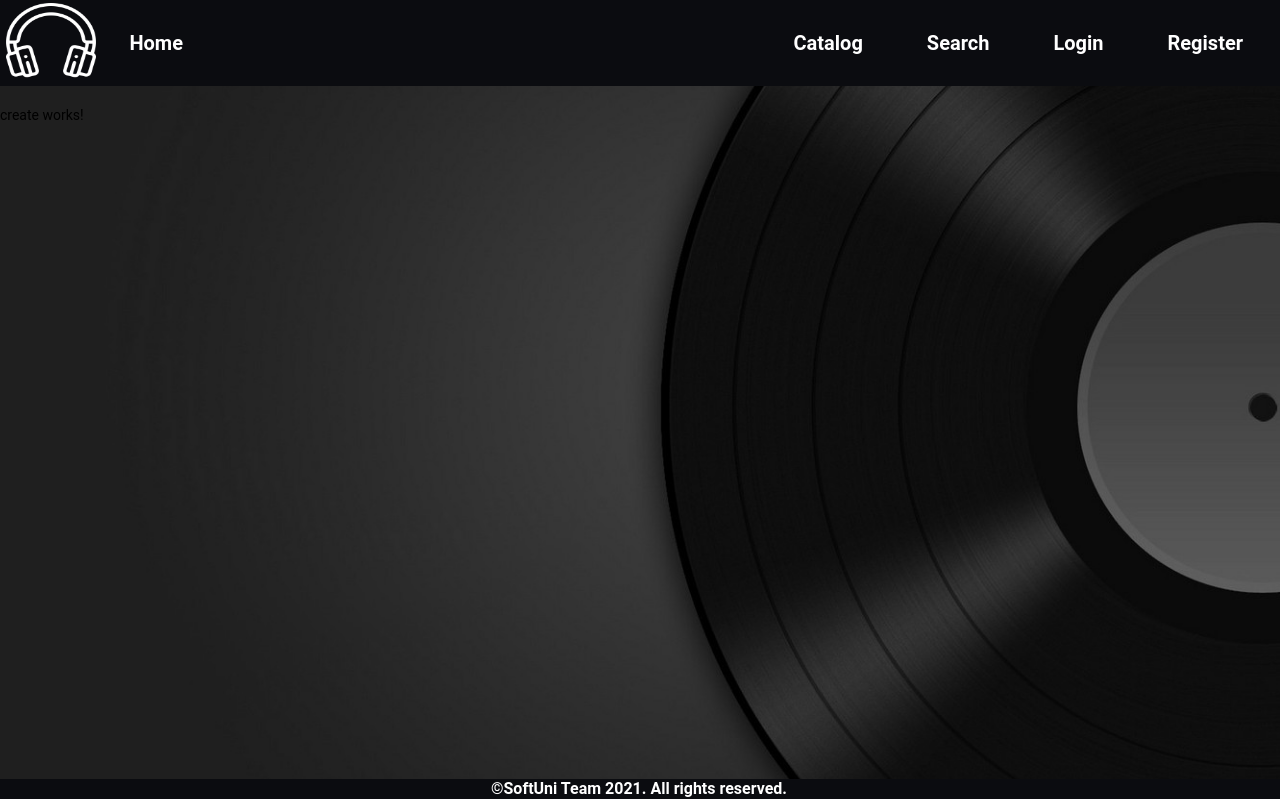
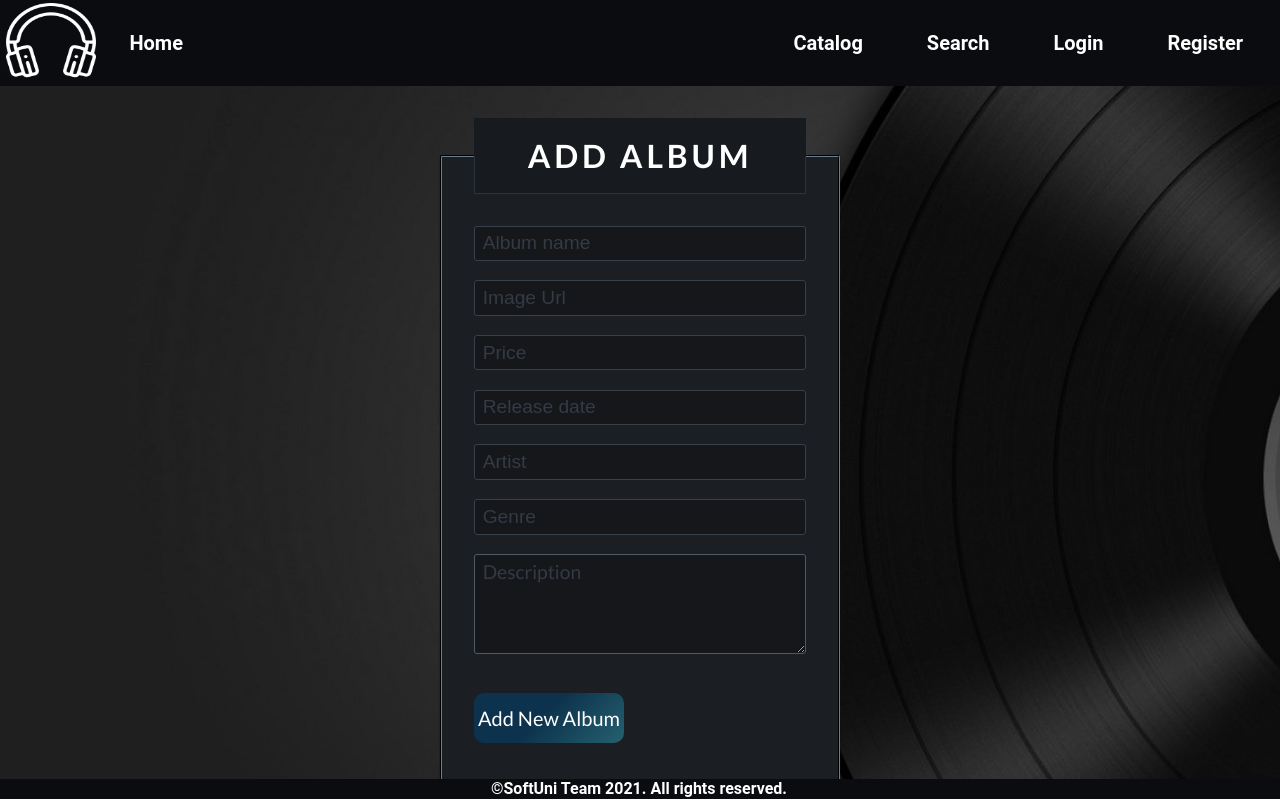
Before and after one commit to pavlinevtimov1998/Movie-App, an Angular app in the folder Client/music-app/: page /create in a window 1280 px wide. Shown: the top 799 px of the page. Built offline with nearby package versions, Linux system fonts and the light colour scheme; no server answers.

Commit message:
add create album functionality

```diff
--- a/Client/music-app/src/app/albums/album.service.ts
+++ b/Client/music-app/src/app/albums/album.service.ts
@@ -11,9 +11,19 @@ export class AlbumService {
     return this.http.get<IAlbum[]>('http://localhost:3000/data/albums');
   }
 
-  getOne(albumId: string): Observable<IAlbum> {
-    return this.http.get<IAlbum>(
+  getOne(albumId: string): Observable<{ status: string; album: IAlbum }> {
+    return this.http.get<{ status: string; album: IAlbum }>(
       'http://localhost:3000/data/albums/' + albumId
     );
   }
+
+  createAlbum(body: IAlbum): Observable<{ status: string; album: IAlbum }> {
+    return this.http.post<{ status: string; album: IAlbum }>(
+      'http://localhost:3000/data/albums',
+      body,
+      {
+        withCredentials: true,
+      }
+    );
+  }
 }
--- a/Client/music-app/src/app/albums/albums.module.ts
+++ b/Client/music-app/src/app/albums/albums.module.ts
@@ -8,10 +8,11 @@ import { MatProgressSpinnerModule } from '@angular/material/progress-spinner';
 import { AlbumService } from './album.service';
 import { CreateComponent } from './create/create.component';
 import { EditComponent } from './edit/edit.component';
+import { ReactiveFormsModule } from '@angular/forms';
 
 @NgModule({
   declarations: [CatalogComponent, AlbumItemComponent, DetailsComponent, CreateComponent, EditComponent],
-  imports: [CommonModule, albumRoutingModule, MatProgressSpinnerModule],
+  imports: [CommonModule, albumRoutingModule, MatProgressSpinnerModule, ReactiveFormsModule],
   providers: [AlbumService],
   exports: [CatalogComponent, AlbumItemComponent, DetailsComponent],
 })
--- a/Client/music-app/src/app/albums/create/create.component.html
+++ b/Client/music-app/src/app/albums/create/create.component.html
@@ -1 +1,79 @@
-<p>create works!</p>
+<section class="createPage">
+  <form [formGroup]="createAlbumForm" (ngSubmit)="createAlbumHandler()">
+    <fieldset>
+      <legend>Add Album</legend>
+
+      <div class="container">
+        <label for="name" class="vhide">Album name</label>
+        <input
+          formControlName="name"
+          id="name"
+          name="name"
+          class="name"
+          type="text"
+          placeholder="Album name"
+        />
+
+        <label for="imageUrl" class="vhide">Image Url</label>
+        <input
+          formControlName="imageUrl"
+          id="imageUrl"
+          name="imageUrl"
+          class="imageUrl"
+          type="text"
+          placeholder="Image Url"
+        />
+
+        <label for="price" class="vhide">Price</label>
+        <input
+          formControlName="price"
+          id="price"
+          name="price"
+          class="price"
+          type="text"
+          placeholder="Price"
+        />
+
+        <label for="releaseDate" class="vhide">Release date</label>
+        <input
+          formControlName="releaseDate"
+          id="releaseDate"
+          name="releaseDate"
+          class="releaseDate"
+          type="text"
+          placeholder="Release date"
+        />
+
+        <label for="artist" class="vhide">Artist</label>
+        <input
+          formControlName="artist"
+          id="artist"
+          name="artist"
+          class="artist"
+          type="text"
+          placeholder="Artist"
+        />
+
+        <label for="genre" class="vhide">Genre</label>
+        <input
+          formControlName="genre"
+          id="genre"
+          name="genre"
+          class="genre"
+          type="text"
+          placeholder="Genre"
+        />
+
+        <label for="description" class="vhide">Description</label>
+        <textarea
+          formControlName="description"
+          name="description"
+          class="description"
+          placeholder="Description"
+        ></textarea>
+
+        <button class="add-album">Add New Album</button>
+      </div>
+    </fieldset>
+  </form>
+</section>
--- a/Client/music-app/src/app/albums/create/create.component.ts
+++ b/Client/music-app/src/app/albums/create/create.component.ts
@@ -1,15 +1,54 @@
 import { Component, OnInit } from '@angular/core';
+import {
+  FormBuilder,
+  FormControl,
+  FormGroup,
+  Validators,
+} from '@angular/forms';
+import { Router } from '@angular/router';
+import { IAlbum } from 'src/app/core/interfaces.ts/Album-Interface';
+import { AlbumService } from '../album.service';
 
 @Component({
   selector: 'app-create',
   templateUrl: './create.component.html',
-  styleUrls: ['./create.component.css']
+  styleUrls: ['./create.component.css'],
 })
 export class CreateComponent implements OnInit {
+  createAlbumForm: FormGroup = this.formBuilder.group({
+    name: new FormControl(null, [Validators.required]),
+    imageUrl: new FormControl(null, [Validators.required]),
+    price: new FormControl(null, [Validators.required]),
+    releaseDate: new FormControl(null, [Validators.required]),
+    artist: new FormControl(null, [Validators.required]),
+    genre: new FormControl(null, [Validators.required]),
+    description: new FormControl(null, [Validators.required]),
+  });
 
-  constructor() { }
+  constructor(
+    private formBuilder: FormBuilder,
+    private albumService: AlbumService,
+    private router: Router
+  ) {}
 
-  ngOnInit(): void {
+  ngOnInit(): void {}
+
+  createAlbumHandler() {
+    const { name, imageUrl, price, releaseDate, artist, genre, description } =
+      this.createAlbumForm.value as IAlbum;
+
+    const body = {
+      name,
+      imageUrl,
+      price: +price,
+      releaseDate,
+      artist,
+      genre,
+      description,
+    };
+
+    this.albumService.createAlbum(body).subscribe((response) => {
+      this.router.navigate(['/albums/details/' + response.album._id]);
+    });
   }
-
 }
--- a/Client/music-app/src/app/albums/details/details.component.ts
+++ b/Client/music-app/src/app/albums/details/details.component.ts
@@ -30,7 +30,7 @@ export class DetailsComponent implements OnInit, OnDestroy {
         })
       )
       .subscribe((albumData) => {
-        this.album = albumData;
+        this.album = albumData.album;
         this.isLoading = false;
       });
   }
```
Also changed, not shown: Client/music-app/src/app/core/interfaces.ts/Album-Interface.ts (+3 -5 lines).
